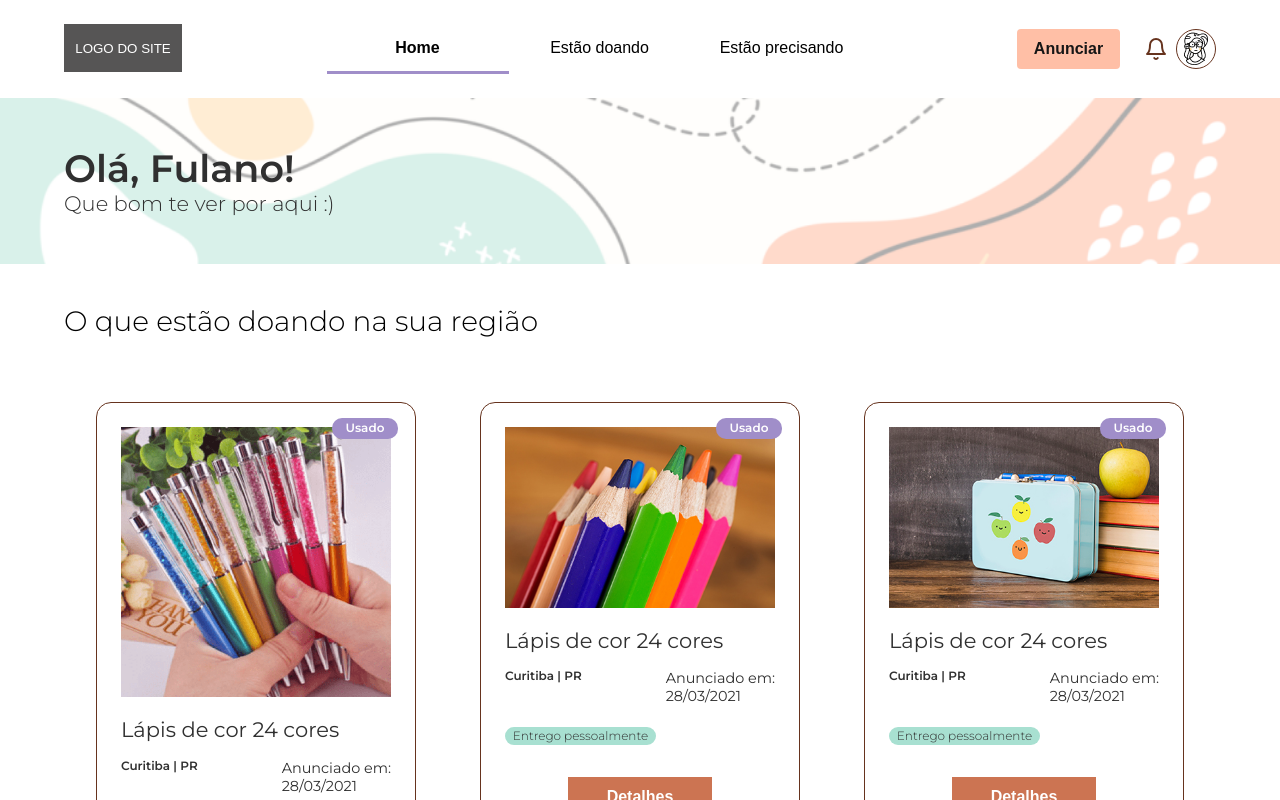
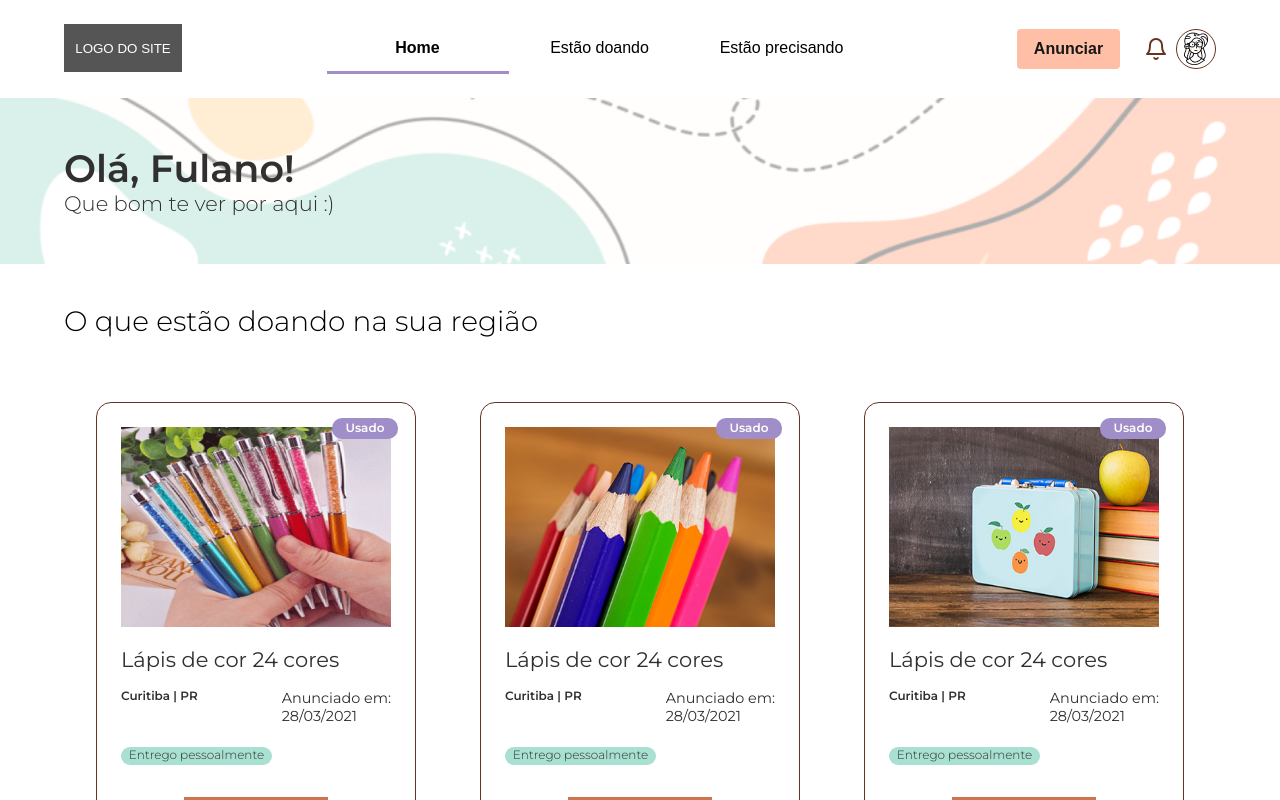
Before and after one commit to FCamara-Squad13/Mobile, a React (Create React App) app: page / in a window 1280 px wide. Shown: the top 800 px of the page. Built offline with nearby package versions, Linux system fonts and the light colour scheme.

Commit message:
Fix images height on cards

```diff
--- a/src/components/Card/style.css
+++ b/src/components/Card/style.css
@@ -12,6 +12,7 @@
 .product-image {
   width: 100%;
   margin-bottom: 1rem;
+  height: 200px;
 }
 
 .product-title {
--- a/src/components/HomeCard/style.css
+++ b/src/components/HomeCard/style.css
@@ -16,6 +16,7 @@
 .product-image {
   width: 100%;
   margin-bottom: 1rem;
+  height: 200px;
 }
 
 .product-tag {
```
